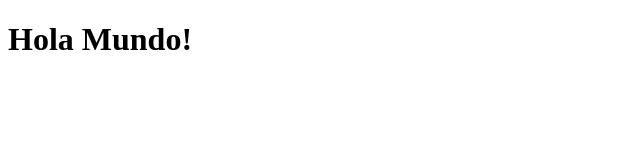
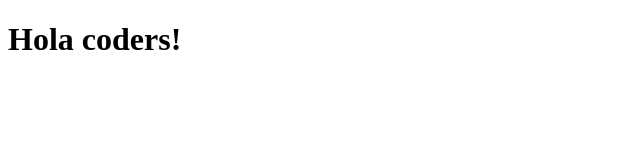
Before and after one commit to MIDATI/Ejercicio-Hola-mundo, a plain HTML site: page INDEX.html in a window 1280 px wide. Shown: the full height of the page, 0-640 px from the left. Drawn offline with Linux system fonts and the light colour scheme.

Commit message:
Add hola coders

```diff
--- a/INDEX.html
+++ b/INDEX.html
@@ -8,6 +8,6 @@
     <title>Document</title>
 </head>
 <body>
-    <h1>Hola Mundo!</h1>
+    <h1>Hola coders!</h1>
 </body>
 </html>
```
